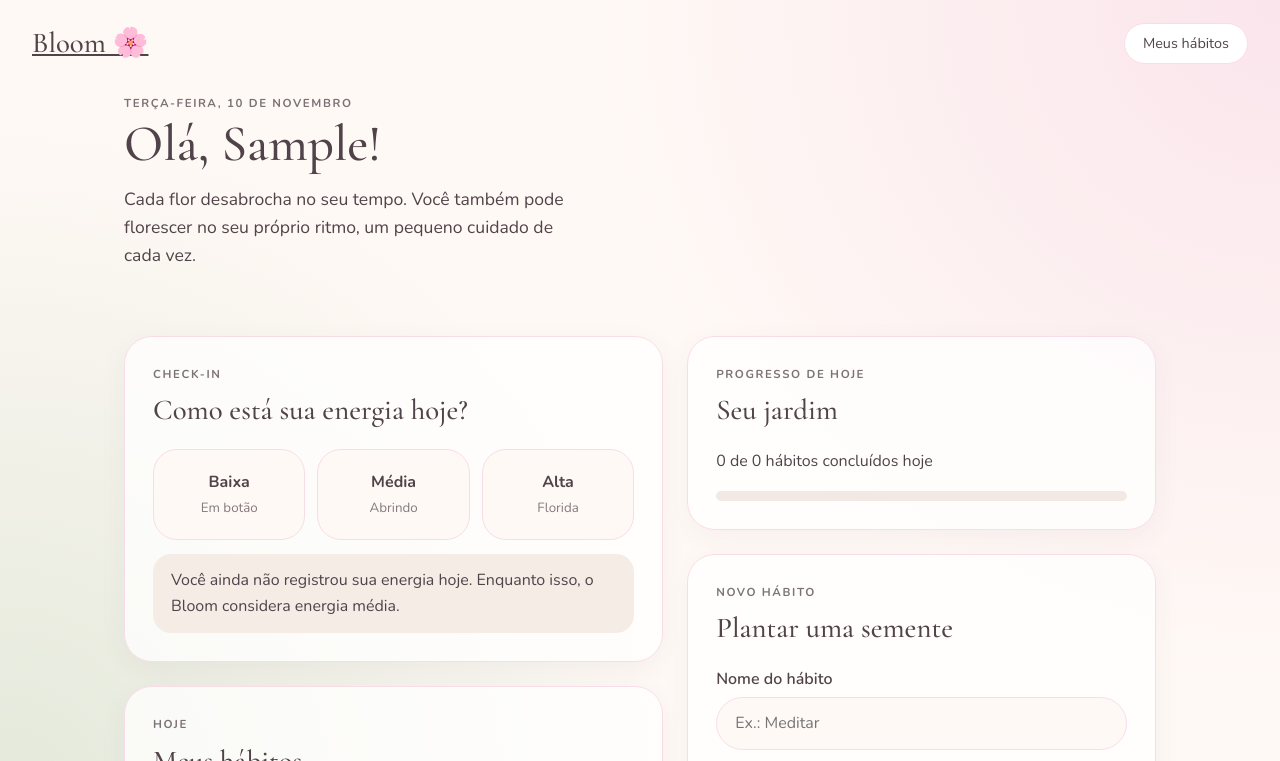
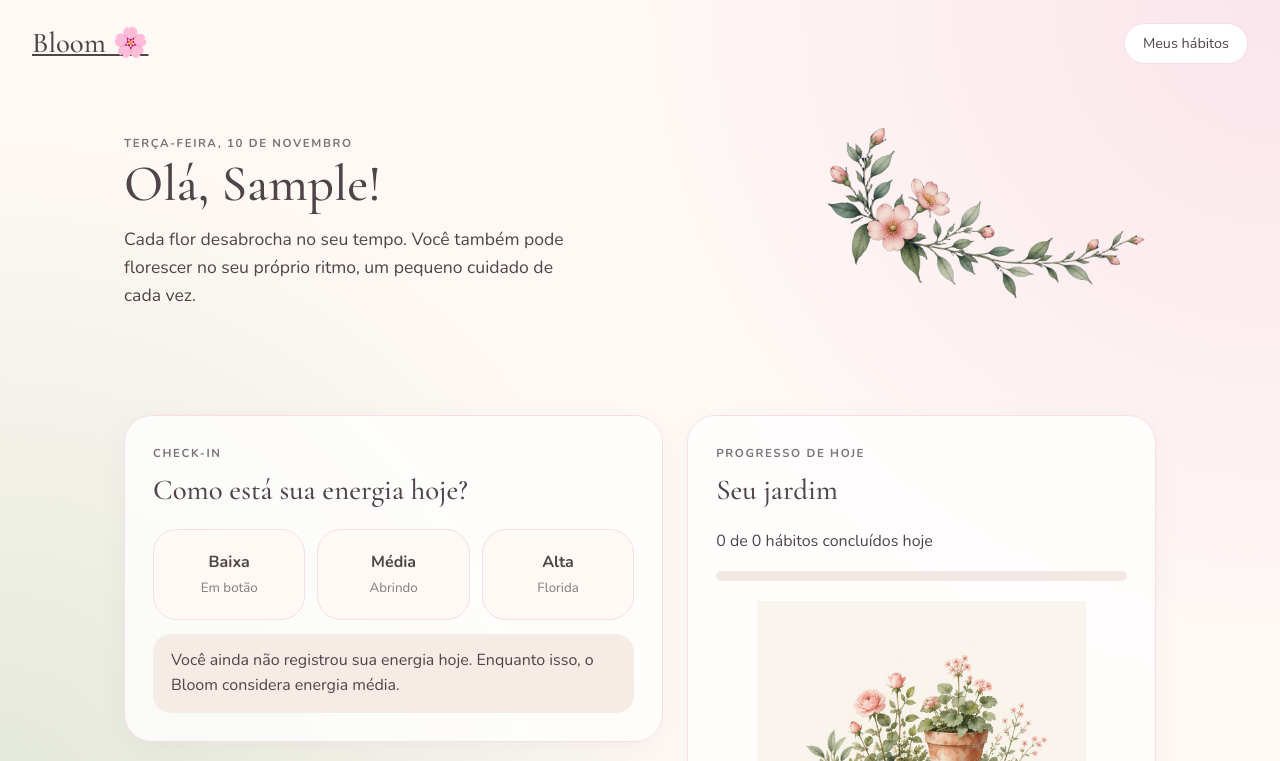
Before and after one commit to analuisa-r/Bloom-app, a plain HTML site: page pages/habitos.html in a window 1280 px wide. Both pictures are taken after typing "Sample" into the empty fields and a click on the button "Começar". Shown: the top 761 px of the page. Drawn offline with nearby package versions, Linux system fonts and the light colour scheme.

Commit message:
Update habitos.html

```diff
--- a/pages/habitos.html
+++ b/pages/habitos.html
@@ -26,7 +26,7 @@
           no seu próprio ritmo, um pequeno cuidado de cada vez.
         </p>
       </div>
-      <img class="imagem-ramo" src="../assets/ramo-flores.png" alt="" onerror="this.style.display='none'">
+         <img class="imagem-ramo" src="../assets/botanical-sprig.png" alt="" onerror="this.style.display='none'">
     </section>
 
     <p id="mensagem" class="mensagem" role="status"></p>
@@ -64,7 +64,7 @@
           <h2>Seu jardim</h2>
           <p id="progresso-texto"></p>
           <div class="barra"><div id="progresso-barra" class="barra-preenchida"></div></div>
-          <img class="imagem-jardim" src="../assets/jardim.jpg" alt="" onerror="this.style.display='none'">
+          <img class="imagem-jardim" src="../assets/garden.jpg" alt="" onerror="this.style.display='none'">
         </section>
 
         <form id="form-habito" class="cartao-app">
```
